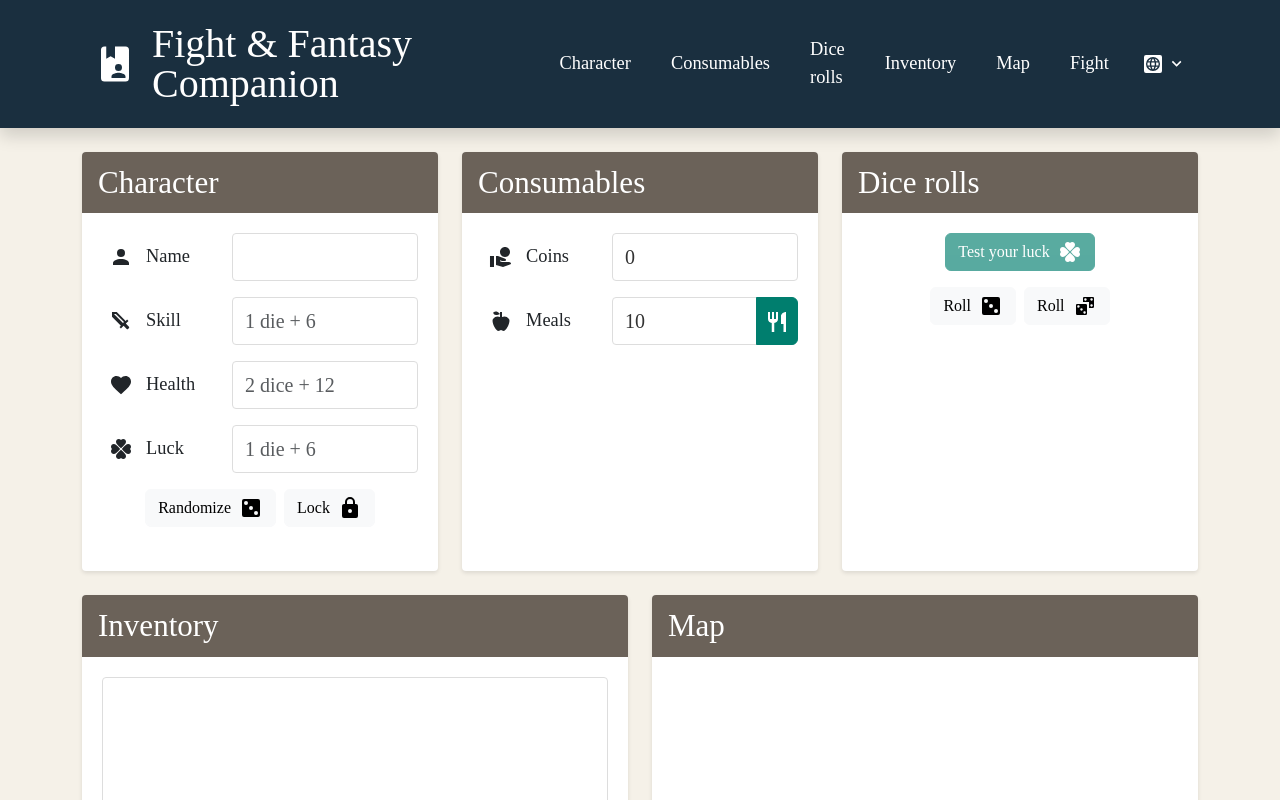
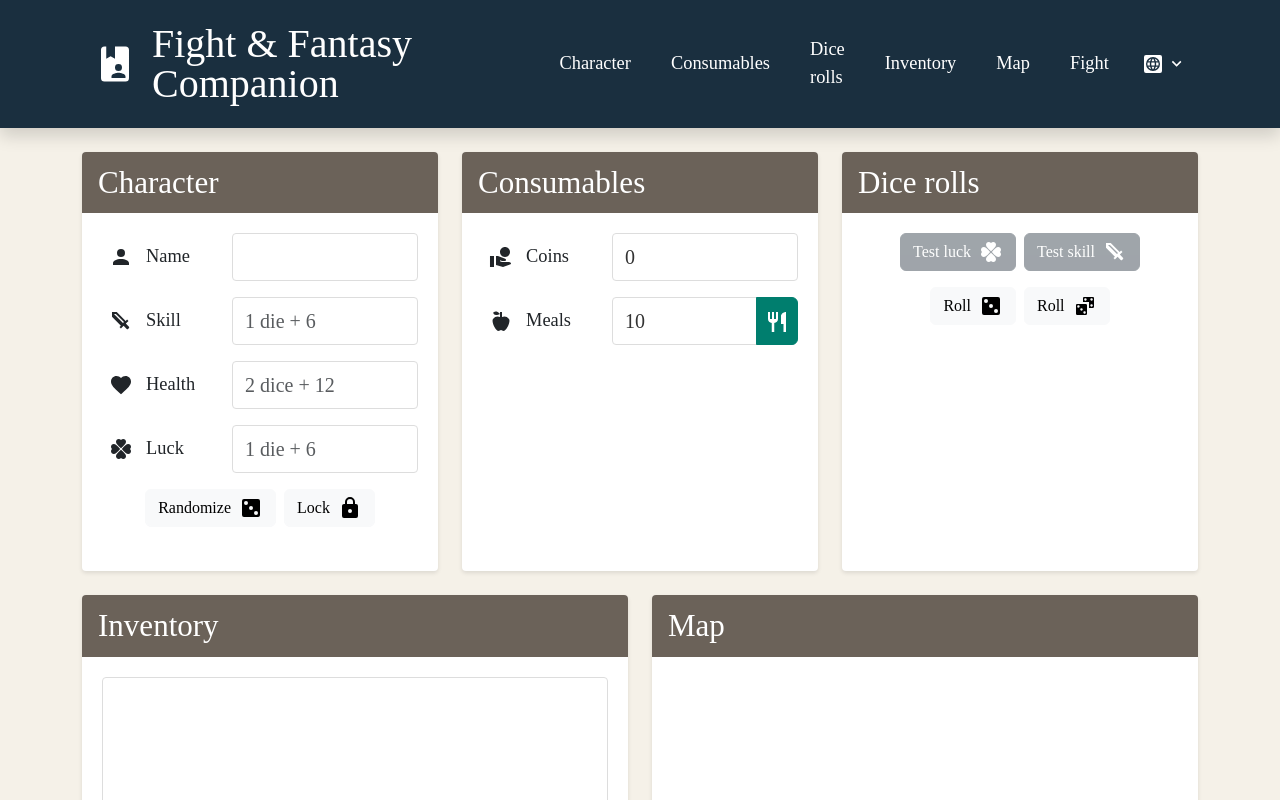
Before and after one commit to dialex/fnf-companion, a React (Vite) app: page / in a window 1280 px wide. Shown: the top 800 px of the page. Built offline with nearby package versions, Linux system fonts and the light colour scheme; the HTML template or start-up script is replaced by a standard one; a web font is replaced by a local one.

Commit message:
feat: add test your skill button with results display

```diff
--- a/src/App.jsx
+++ b/src/App.jsx
@@ -48,6 +48,7 @@ function App() {
   const [rollDiceResults, setRollDiceResults] = useState(null);
   const [testLuckResult, setTestLuckResult] = useState(null);
   const [isTestingLuck, setIsTestingLuck] = useState(false);
+  const [testSkillResult, setTestSkillResult] = useState(null);
   const [diceRollingType, setDiceRollingType] = useState(null);
   const [fieldBadges, setFieldBadges] = useState({});
 
@@ -195,6 +196,7 @@ function App() {
     setRollDieResult(null);
     setRollDiceResults(null);
     setTestLuckResult(null);
+    setTestSkillResult(null);
 
     // After animation, roll dice and show result
     setTimeout(() => {
@@ -230,6 +232,41 @@ function App() {
 
       // Stop animation
       setIsTestingLuck(false);
+      setDiceRollingType(null);
+    }, 1000);
+  };
+
+  const handleTestYourSkill = () => {
+    const currentSkill = parseInt(skill) || 0;
+    if (currentSkill <= 0 || diceRollingType !== null) return;
+
+    // Start animation in results area
+    setDiceRollingType('testSkill');
+
+    // Clear other results
+    setRollDieResult(null);
+    setRollDiceResults(null);
+    setTestLuckResult(null);
+    setTestSkillResult(null);
+
+    // After animation, roll dice and show result
+    setTimeout(() => {
+      // Roll two dice
+      const roll1 = Math.floor(Math.random() * 6) + 1;
+      const roll2 = Math.floor(Math.random() * 6) + 1;
+      const sum = roll1 + roll2;
+
+      // Check if passed (sum <= skill)
+      const passed = sum <= currentSkill;
+
+      // Set result
+      setTestSkillResult({
+        roll1,
+        roll2,
+        passed,
+      });
+
+      // Stop animation
       setDiceRollingType(null);
     }, 1000);
   };
@@ -630,10 +667,10 @@ function App() {
               </div>
               <div className="section-content">
                 <div className="d-flex flex-column gap-3">
-                  <div className="d-flex justify-content-center">
+                  <div className="d-flex gap-2 justify-content-center">
                     <button
                       type="button"
-                      className="btn btn-primary d-flex align-items-center justify-content-center gap-2"
+                      className="btn btn-secondary d-flex align-items-center justify-content-center gap-2"
                       onClick={handleTestYourLuck}
                       disabled={
                         !luck ||
@@ -645,6 +682,19 @@ function App() {
                       {t('dice.testYourLuck')}
                       <Icon path={mdiClover} size={1} />
                     </button>
+                    <button
+                      type="button"
+                      className="btn btn-secondary d-flex align-items-center justify-content-center gap-2"
+                      onClick={handleTestYourSkill}
+                      disabled={
+                        !skill ||
+                        parseInt(skill) <= 0 ||
+                        diceRollingType !== null
+                      }
+                    >
+                      {t('dice.testYourSkill')}
+                      <Icon path={mdiSword} size={1} />
+                    </button>
                   </div>
                   <div className="d-flex gap-2 justify-content-center">
                     <button
@@ -655,6 +705,7 @@ function App() {
                         setDiceRollingType('rollDie');
                         // Clear other results
                         setTestLuckResult(null);
+                        setTestSkillResult(null);
                         setRollDiceResults(null);
                         setRollDieResult(null);
                         setTimeout(() => {
@@ -676,6 +727,7 @@ function App() {
                         setDiceRollingType('rollDice');
                         // Clear other results
                         setTestLuckResult(null);
+                        setTestSkillResult(null);
                         setRollDieResult(null);
                         setRollDiceResults(null);
                         setTimeout(() => {
@@ -692,8 +744,8 @@ function App() {
                     </button>
                   </div>
                   <div
-                    className="d-flex flex-column justify-content-center align-items-center gap-3"
-                    style={{ minHeight: '100px' }}
+                    className="d-flex flex-column justify-content-center align-items-center"
+                    style={{ minHeight: '100px', gap: '5px' }}
                   >
                     {diceRollingType === 'rollDie' && (
                       <Icon
@@ -704,6 +756,28 @@ function App() {
                       />
                     )}
                     {diceRollingType === 'rollDice' && (
+                      <div className="d-flex align-items-center gap-2">
+                        <Icon
+                          path={mdiDice3}
+                          size={3}
+                          className="dice-rolling"
+                          style={{
+                            color: '#007e6e',
+                            animationDuration: '0.3s',
+                          }}
+                        />
+                        <Icon
+                          path={mdiDice3}
+                          size={3}
+                          className="dice-rolling"
+                          style={{
+                            color: '#007e6e',
+                            animationDuration: '0.3s',
+                          }}
+                        />
+                      </div>
+                    )}
+                    {diceRollingType === 'testSkill' && (
                       <div className="d-flex align-items-center gap-2">
                         <Icon
                           path={mdiDice3}
@@ -746,6 +820,34 @@ function App() {
                           }}
                         />
                       </div>
+                    )}
+                    {testSkillResult && diceRollingType === null && (
+                      <>
+                        <div
+                          className={`alert content ${
+                            testSkillResult.passed
+                              ? 'alert-success'
+                              : 'alert-danger'
+                          } mb-0`}
+                          role="alert"
+                        >
+                          {testSkillResult.passed
+                            ? t('dice.youPassedTheTest')
+                            : t('dice.youFailedTheTest')}
+                        </div>
+                        <div className="d-flex align-items-center gap-2">
+                          <Icon
+                            path={getDiceIcon(testSkillResult.roll1)}
+                            size={3}
+                            style={{ color: '#007e6e' }}
+                          />
+                          <Icon
+                            path={getDiceIcon(testSkillResult.roll2)}
+                            size={3}
+                            style={{ color: '#007e6e' }}
+                          />
+                        </div>
+                      </>
                     )}
                     {testLuckResult && diceRollingType === null && (
                       <>
--- a/src/translations/en.json
+++ b/src/translations/en.json
@@ -32,11 +32,14 @@
     "luck": "1 die + 6"
   },
   "dice": {
-    "testYourLuck": "Test your luck",
+    "testYourLuck": "Test luck",
+    "testYourSkill": "Test skill",
     "rollDie": "Roll",
     "rollDice": "Roll",
     "youWereLucky": "You were lucky!",
-    "youWereUnlucky": "Tough luck..."
+    "youWereUnlucky": "Tough luck...",
+    "youPassedTheTest": "You passed!",
+    "youFailedTheTest": "You failed..."
   },
   "buttons": {
     "randomStats": "Randomize",
--- a/src/translations/pt.json
+++ b/src/translations/pt.json
@@ -32,11 +32,14 @@
     "luck": "1 dado + 6"
   },
   "dice": {
-    "testYourLuck": "Testar a sorte",
+    "testYourLuck": "Testar sorte",
+    "testYourSkill": "Testar perícia",
     "rollDie": "Lançar",
     "rollDice": "Lançar",
     "youWereLucky": "Tiveste sorte!",
-    "youWereUnlucky": "Tiveste azar..."
+    "youWereUnlucky": "Tiveste azar...",
+    "youPassedTheTest": "Passaste!",
+    "youFailedTheTest": "Falhaste..."
   },
   "buttons": {
     "randomStats": "Aleatório",
```
